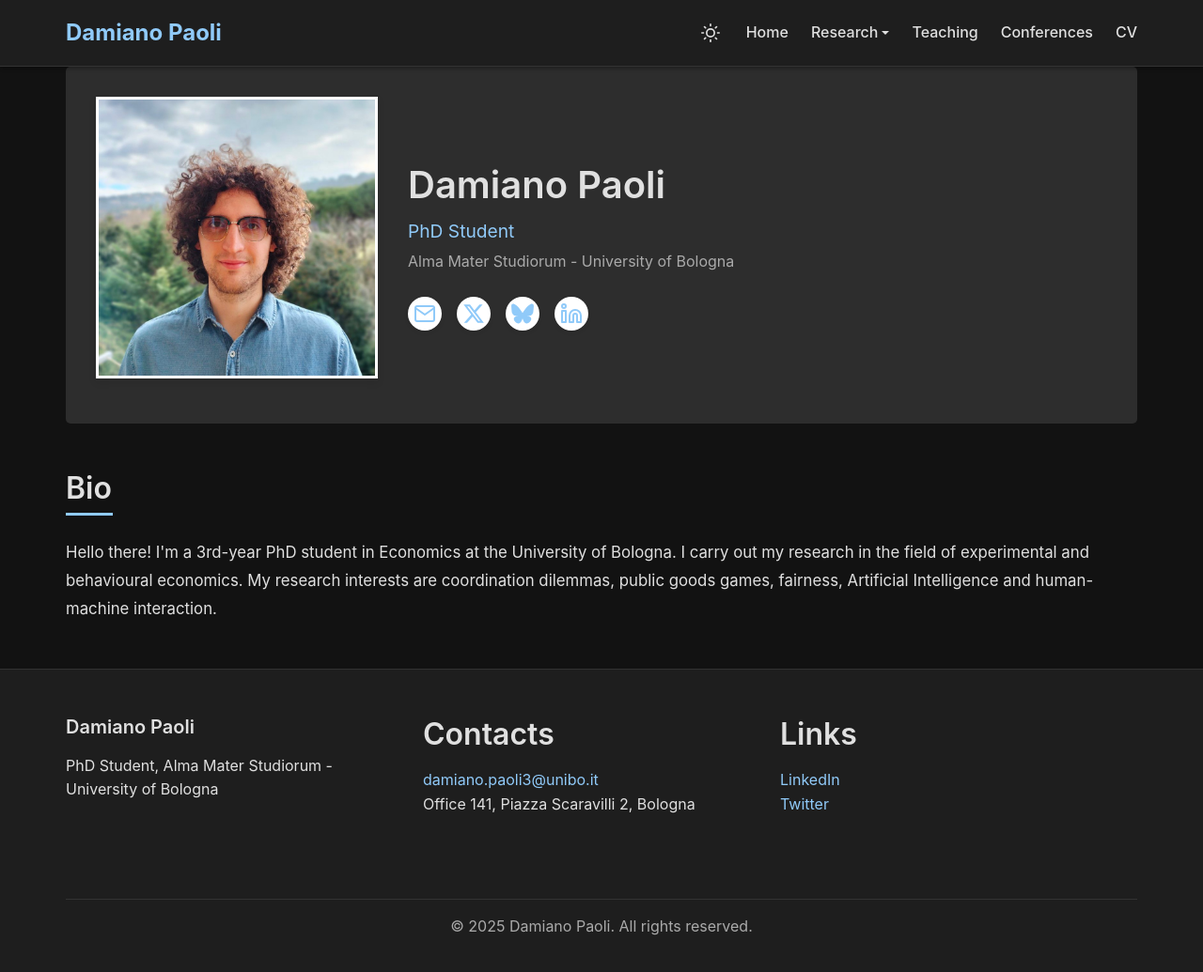
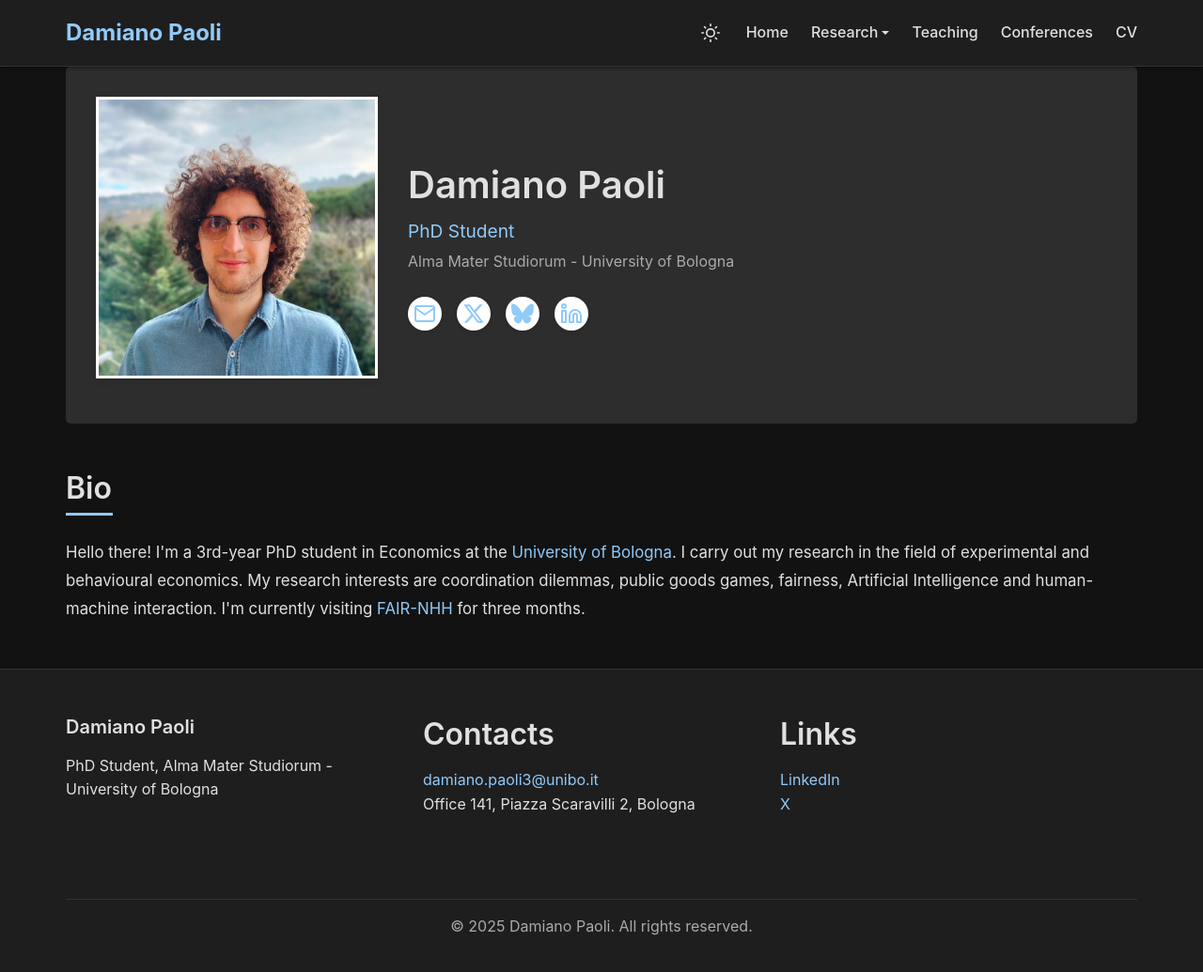
Before and after one commit to damianopaoli/damianopaoli.github.io, a Jekyll site: the page built from index.html, in a window 1280 px wide and 1072 px high. Shown: the top 1035 px of the window at 94% size. Built offline with Jekyll 4.4.1, drawn with Linux system fonts in a browser that asks for light colours.

Commit message:
update links and bio

```diff
--- a/_config.yml
+++ b/_config.yml
@@ -4,8 +4,9 @@ position: PhD Student
 institution: Alma Mater Studiorum - University of Bologna
 bio: >-
   Hello there!
-  I'm a 3rd-year PhD student in Economics at the University of Bologna.
+  I'm a 3rd-year PhD student in Economics at the <a href="https://dse.unibo.it/en" target="_blank">University of Bologna</a>.
   I carry out my research in the field of experimental and behavioural economics. My research interests are coordination dilemmas, public goods games, fairness, Artificial Intelligence and human-machine interaction.
+  I'm currently visiting <a href="https://www.nhh.no/en/research-centres/fair/" target="_blank">FAIR-NHH</a> for three months.
 
 # Metadati SEO migliorati
 description: >-
--- a/_layouts/default.html
+++ b/_layouts/default.html
@@ -203,6 +203,13 @@
                   >GitHub</a
                 >
               </li>
+              <li>
+                <a
+                href="https://bsky.app/profile/{{ site.social_links.bluesky }}.bsky.social"
+                target="_blank"
+                >Bluesky</a
+                >
+              </li>
               {% endif %} {% if site.social_links.linkedin %}
               <li>
                 <a
@@ -214,9 +221,10 @@
               {% endif %} {% if site.social_links.twitter %}
               <li>
                 <a
-                  href="https://twitter.com/{{ site.social_links.twitter }}"
+                href="https://x.com/{{ site.social_links.twitter }}"
+
                   target="_blank"
-                  >Twitter</a
+                  >X</a
                 >
               </li>
               {% endif %} {% if site.social_links.scholar %}
```
Also changed, not shown: workingpapers.md (+2 -2 lines).
